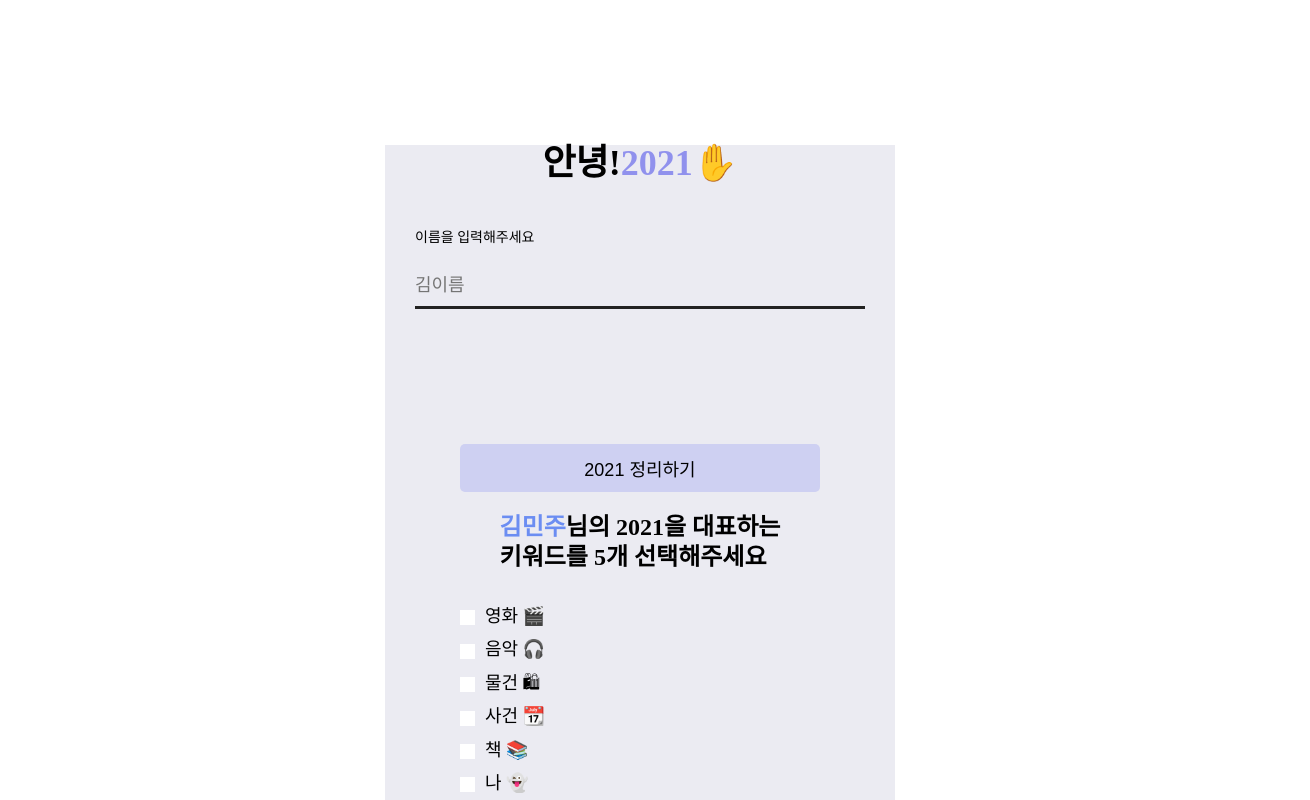
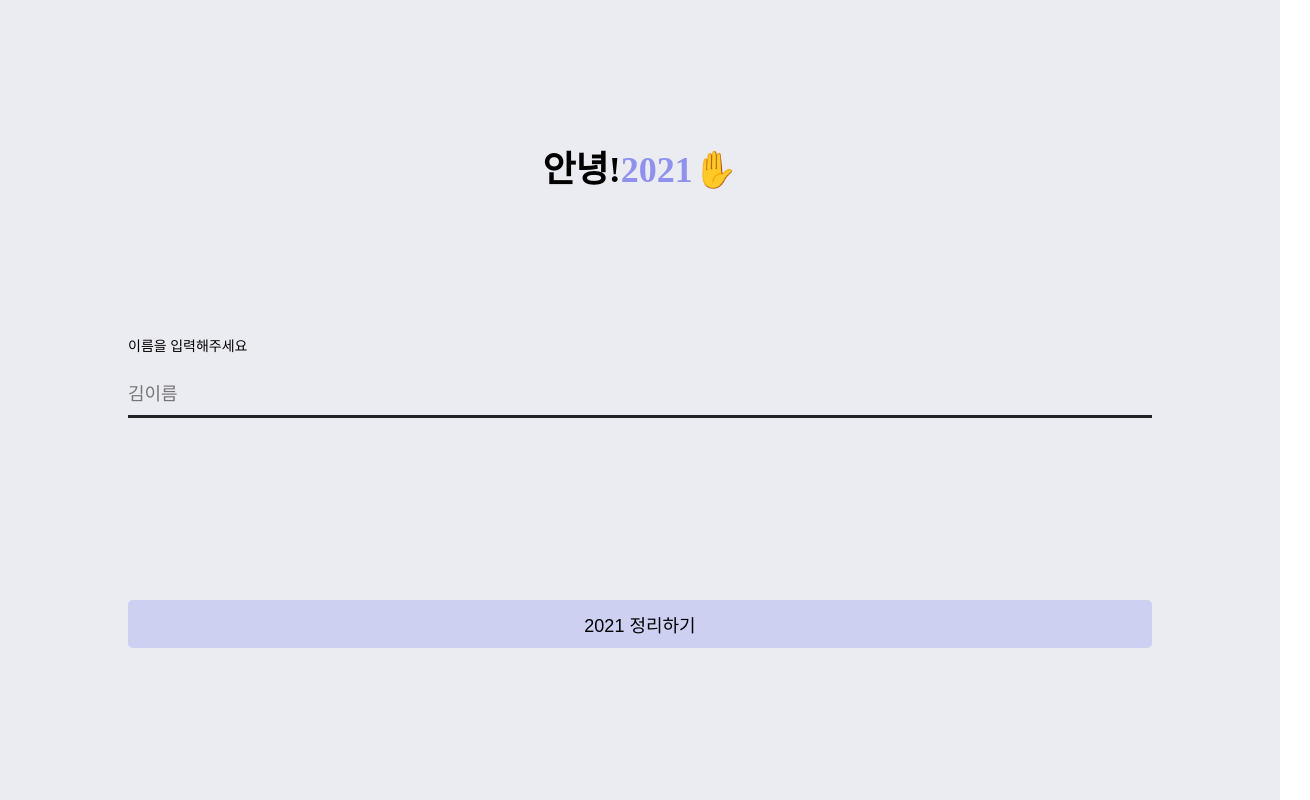
Before and after one commit to jae04099/bye2021.com, a React (Create React App) app: page / in a window 1280 px wide. Shown: the top 800 px of the page, 1310 px wide, since content can reach past the window. Built offline with nearby package versions, Linux system fonts and the light colour scheme.

Commit message:
💄 update main ui

```diff
--- a/src/App.js
+++ b/src/App.js
@@ -6,11 +6,11 @@ import "./App.css"
 
 function App() {
   return (
-    <div className="App">
+    <>
       <Main />
       <Question />
       {/* <FormName /> */}
-    </div>
+    </>
   )
 }
 
--- a/src/components/Common/Button.js
+++ b/src/components/Common/Button.js
@@ -10,7 +10,7 @@ export default function Button({ handleClick, children }) {
 }
 
 const Container = styled.div`
-  width: 100%;
+  width: 100vw;
   display: flex;
   justify-content: center;
   margin-top: 30px;
--- /dev/null
+++ b/src/components/Common/Container.js
@@ -0,0 +1,11 @@
+import styled from "styled-components"
+
+const Container = styled.main`
+  display: flex;
+  flex-direction: column;
+  align-items: center;
+  height: 100vh;
+  background: #ebebf2;
+`
+
+export default Container
--- a/src/components/Main/FormName.js
+++ b/src/components/Main/FormName.js
@@ -1,26 +1,32 @@
-import React, {useState} from 'react'
-import Button from '../Common/Button';
-import styled from 'styled-components'
+import React, { useState } from "react"
+import Button from "../Common/Button"
+import styled from "styled-components"
 
 export default function FormName() {
-    const [name, setName] = useState('');
+  const [name, setName] = useState("")
   const handleName = (props) => {
     setName(props)
   }
   return (
-        <Container>
-            <form>
+    <>
+      <NameForm>
         <label>이름을 입력해주세요</label>
-                <input value={name} onChange={() => setName()} type="input" placeholder='김이름'></input>
-            </form>
-            <Button handleClick={() => handleName(name)} children={'2021 정리하기'}/>
-        </Container>
+        <input
+          value={name}
+          onChange={() => setName()}
+          type="input"
+          placeholder="김이름"
+        ></input>
+      </NameForm>
+      <Button handleClick={() => handleName(name)} children={"2021 정리하기"} />
+    </>
   )
 }
 
-const Container = styled.div`
-form {
-    label, input {
+const NameForm = styled.form`
+  width: 80%;
+  label,
+  input {
     display: block;
   }
   label {
@@ -30,17 +36,14 @@ form {
   input {
     width: 100%;
     padding: 10px 0;
-        background: #EBEBF2;
+    background: #ebebf2;
     border: none;
     border-bottom: 3px solid #222;
     font-size: 18px;
 
-        &:focus, &:active {
+    &:focus,
+    &:active {
       outline: none;
     }
   }
-}
-Button {
-    margin-top: 105px;
-}
 `
--- a/src/pages/Main.js
+++ b/src/pages/Main.js
@@ -1,21 +1,28 @@
-import React from 'react'
-import styled from 'styled-components'
-import FormName from '../components/Main/FormName'
+import React from "react"
+import styled from "styled-components"
+import FormName from "../components/Main/FormName"
+import Container from "../components/Common/Container"
 
 export default function Main() {
-return (<>
-    <Title>안녕!<em>2021</em>✋</Title>
-    <FormName />
-</>)
-
+  return (
+    <MainContainer>
+      <Title>
+        안녕!<em>2021</em>✋
+      </Title>
+      <FormName />
+    </MainContainer>
+  )
 }
 
+const MainContainer = styled(Container)`
+  justify-content: space-evenly;
+`
+
 const Title = styled.h1`
-margin: 145px 0 50px 0;
-font-size: 36px;
-text-align: center;
-em {
-    color: #9091ED;
+  font-size: 36px;
+  text-align: center;
+  em {
+    color: #9091ed;
     font-style: normal;
-}
+  }
 `
--- a/src/pages/Question.js
+++ b/src/pages/Question.js
@@ -3,6 +3,7 @@ import { QuestionData } from "../data"
 import Checkbox from "../components/Question/Checkbox"
 import styled from "styled-components"
 import Button from "../components/Common/Button"
+import Container from "../components/Common/Container"
 
 export default function Question() {
   let dataLength = QuestionData.length
@@ -16,7 +17,7 @@ export default function Question() {
     } else setChecklist([...checklist])
   }
   return (
-    <QuestionContainer>
+    <Container>
       {/* user 훅스 사용? */}
       <Header>
         <Strong>김민주</Strong>님의 2021을 대표하는
@@ -37,16 +38,9 @@ export default function Question() {
         })}
       </QuestionDataContainer>
       <Button>2021 정리하기</Button>
-    </QuestionContainer>
+    </Container>
   )
 }
-
-const QuestionContainer = styled.main`
-  display: flex;
-  flex-direction: column;
-  align-items: center;
-  background: #ebebf2;
-`
 
 const Header = styled.h1`
   margin: 20px;
```
Lines whose indentation alone changed are shown as unchanged.
